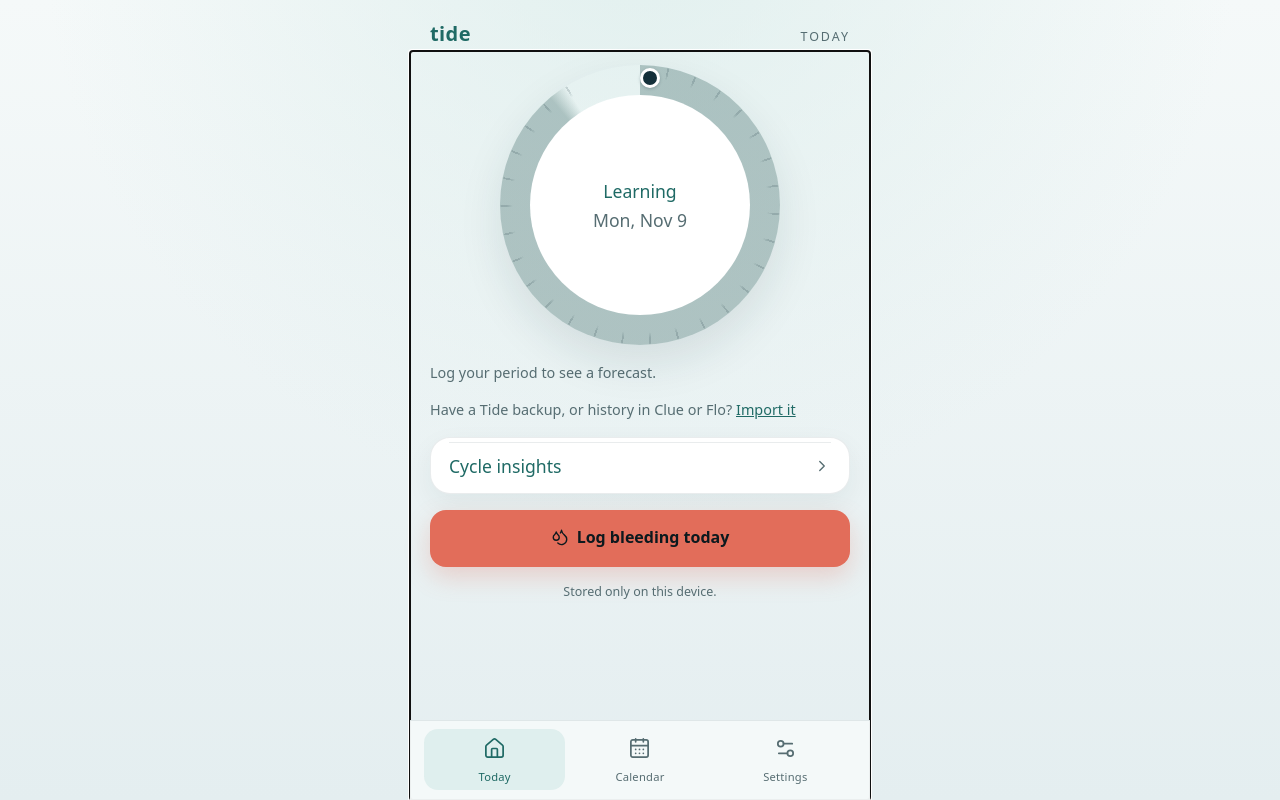
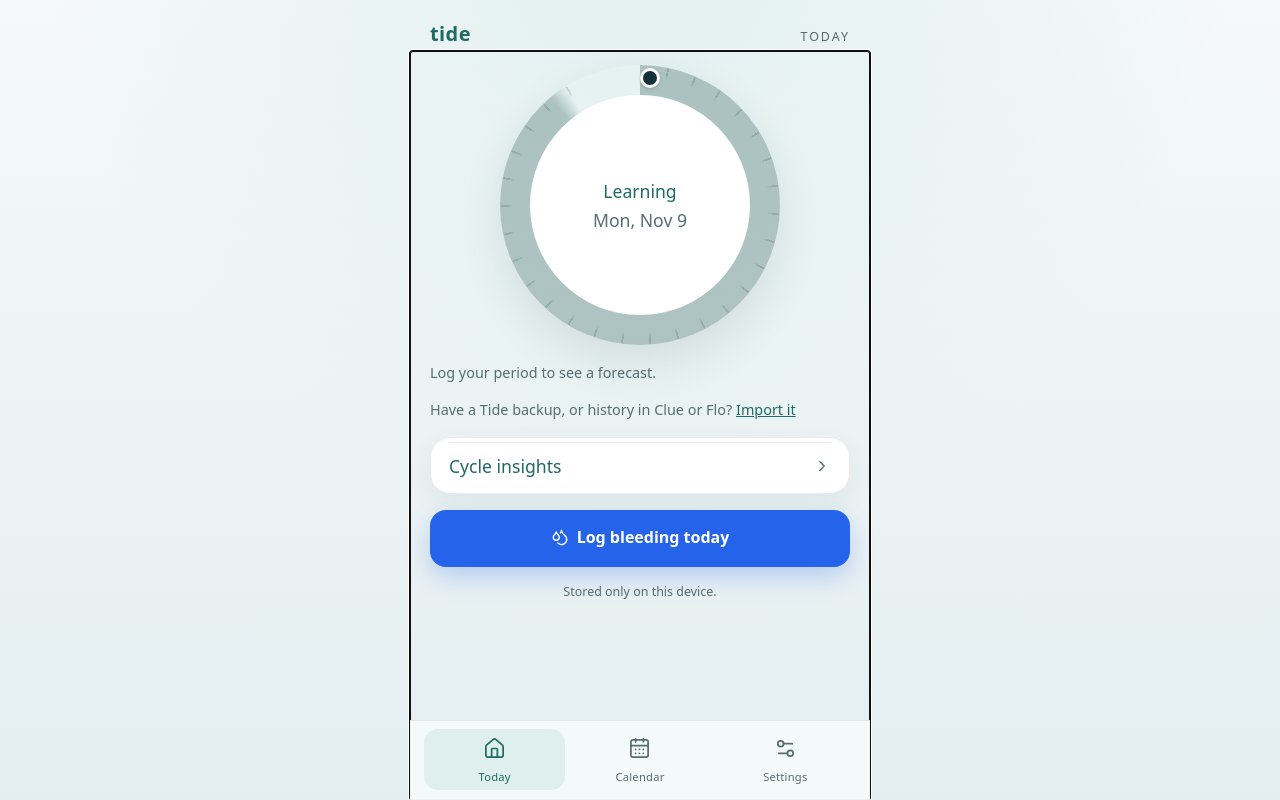
Before and after one commit to simonvanlierde/tide, a React (Vite) app: page / in a window 1280 px wide. Built offline with nearby package versions, Linux system fonts and the light colour scheme.

Commit message:
style: make the primary log button blue
- Add action and action-deep colour tokens, the same in both themes, with white text at AA.
- Use them for the primary log button, and tint its glow blue.
- Coral now marks logged days and the period arc only; DESIGN.md says so.

```diff
--- a/src/styles/tokens.css
+++ b/src/styles/tokens.css
@@ -7,8 +7,8 @@
     --surface: #ffffff;
     --surface-soft: #f1f7f7;
     --surface-border: rgba(20, 48, 58, 0.09);
-    /* Near-opaque so the coral log button behind it can't bleed through and
-       hurt the tab-label contrast. */
+    /* Near-opaque so the log button behind it can't bleed through and hurt
+       the tab-label contrast. */
     --tab-bg: rgba(245, 249, 249, 0.96);
 
     --ink: #14303a;
@@ -25,7 +25,12 @@
        white text at AA in both themes. */
     --accent-solid: #1f6a65;
 
-    /* Coral — the bleeding signal only: the log action and period days. */
+    /* Blue for the primary log button; stays the same in both themes, with
+       white text at AA (5.2:1, hover 6.7:1). */
+    --action: #2563eb;
+    --action-strong: #1d4ed8;
+
+    /* Coral — the bleeding signal only: period days. */
     --bleed: #e26d5a;
     --bleed-strong: #cf5741;
 
@@ -59,8 +64,8 @@
 
     --shadow-soft: 0 18px 44px rgba(20, 48, 58, 0.1);
     --shadow-card: 0 10px 28px rgba(20, 48, 58, 0.06);
-    /* The dial ring only, and the coral glow under the primary log button. */
-    --shadow-glow: 0 10px 24px rgba(226, 109, 90, 0.26);
+    /* The glow under the primary log button. */
+    --shadow-glow: 0 10px 24px rgba(37, 99, 235, 0.26);
     --shadow-knob: 0 1px 3px rgba(20, 48, 58, 0.25);
     --scrim: rgba(8, 17, 19, 0.42);
 
@@ -138,7 +143,7 @@
 
     --shadow-soft: 0 18px 44px rgba(0, 0, 0, 0.45);
     --shadow-card: 0 10px 28px rgba(0, 0, 0, 0.32);
-    --shadow-glow: 0 10px 24px rgba(232, 120, 95, 0.3);
+    --shadow-glow: 0 10px 24px rgba(37, 99, 235, 0.3);
     --shadow-knob: 0 1px 3px rgba(0, 0, 0, 0.4);
     --scrim: rgba(0, 0, 0, 0.55);
 
--- a/src/styles/ui.css
+++ b/src/styles/ui.css
@@ -439,13 +439,13 @@
 
   .primary-action {
     border: 0;
-    background: var(--bleed);
-    color: var(--ink-on-fill);
+    background: var(--action);
+    color: var(--ink-on-solid);
     box-shadow: var(--shadow-glow);
   }
 
   .primary-action:hover {
-    background: var(--bleed-strong);
+    background: var(--action-strong);
   }
 
   .secondary-action {
```
Also changed, not shown: 1 other file (tests, documents, lock files or other folders).
